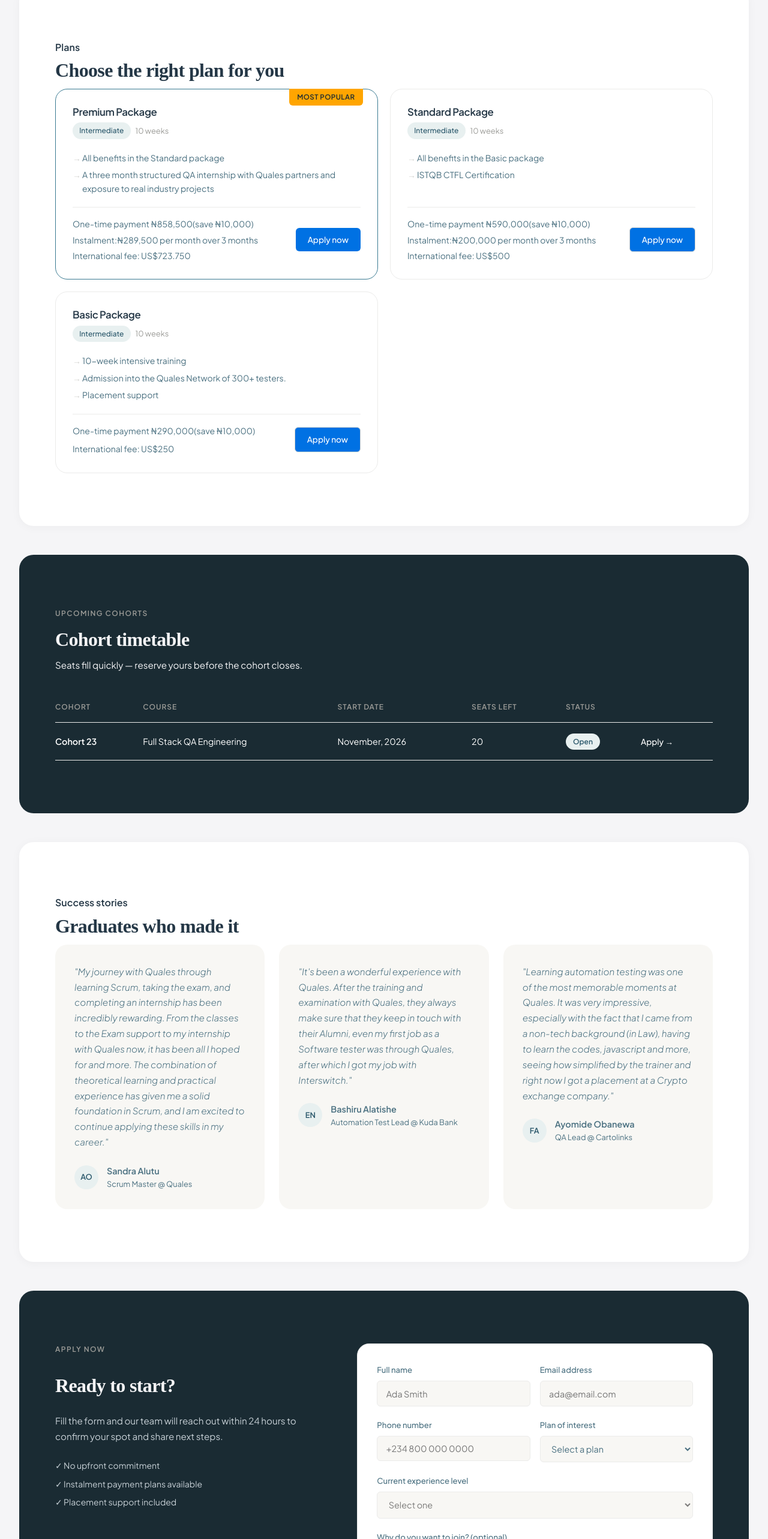
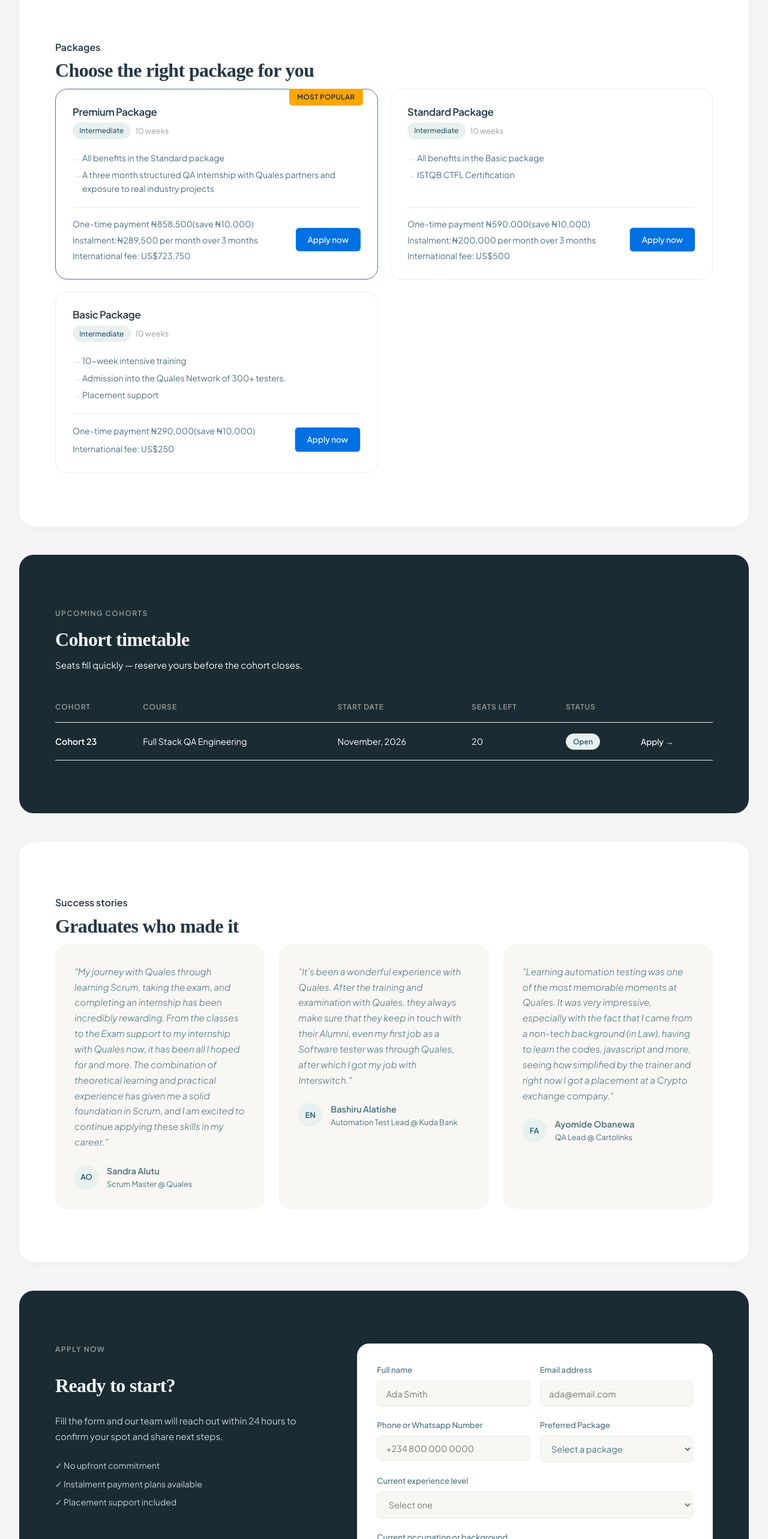
Before and after one commit to Ayobamee/Qualeswebapp, a React (Vite) app: page /talents in a window 1280 px wide. Shown: the part 1617-4183 px from the top of the page at 60% size. Built offline with nearby package versions, Linux system fonts and the light colour scheme; a web font is replaced by a local one.

Commit message:
added occupation and modified text field in form

```diff
--- a/src/pages/Talents.jsx
+++ b/src/pages/Talents.jsx
@@ -209,9 +209,9 @@ export default function Talents() {
       {/* COURSES */}
       <section id='courses' className={styles.section}>
         <div className='container'>
-          <div className={styles.curriculumLabel}>Plans</div>
+          <div className={styles.curriculumLabel}>Packages</div>
           <h2 className={styles.trainingCourseTitle}>
-            Choose the right plan for you
+            Choose the right package for you
           </h2>
 
           <div className={styles.courseGrid}>
@@ -402,7 +402,7 @@ export default function Talents() {
                   </div>
                   <div className={styles.row2}>
                     <div className={styles.field}>
-                      <label>Phone number</label>
+                      <label>Phone or Whatsapp Number</label>
                       <input
                         name='phone'
                         value={form.phone}
@@ -412,14 +412,14 @@ export default function Talents() {
                       />
                     </div>
                     <div className={styles.field}>
-                      <label>Plan of interest</label>
+                      <label>Preferred Package</label>
                       <select
                         name='course'
                         value={form.course}
                         onChange={handle}
                         required
                       >
-                        <option value=''>Select a plan</option>
+                        <option value=''>Select a package</option>
                         {courses.map((c) => (
                           <option key={c.title} value={c.title}>
                             {c.title}
@@ -448,14 +448,25 @@ export default function Talents() {
                       <option>Already in QA, want to upskill</option>
                     </select>
                   </div>
+
                   <div className={styles.field}>
-                    <label>Why do you want to join? (optional)</label>
+                    <label>Current occupation or background</label>
                     <textarea
                       name='motivation'
                       value={form.motivation}
                       onChange={handle}
                       rows={3}
-                      placeholder='Tell us a bit about your goals...'
+                      placeholder='Tell us a bit about your background...'
+                    />
+                  </div>
+                  <div className={styles.field}>
+                    <label>Question or Message? (optional)</label>
+                    <textarea
+                      name='motivation'
+                      value={form.motivation}
+                      onChange={handle}
+                      rows={3}
+                      placeholder='Require any clarification?...'
                     />
                   </div>
                   <button
```
